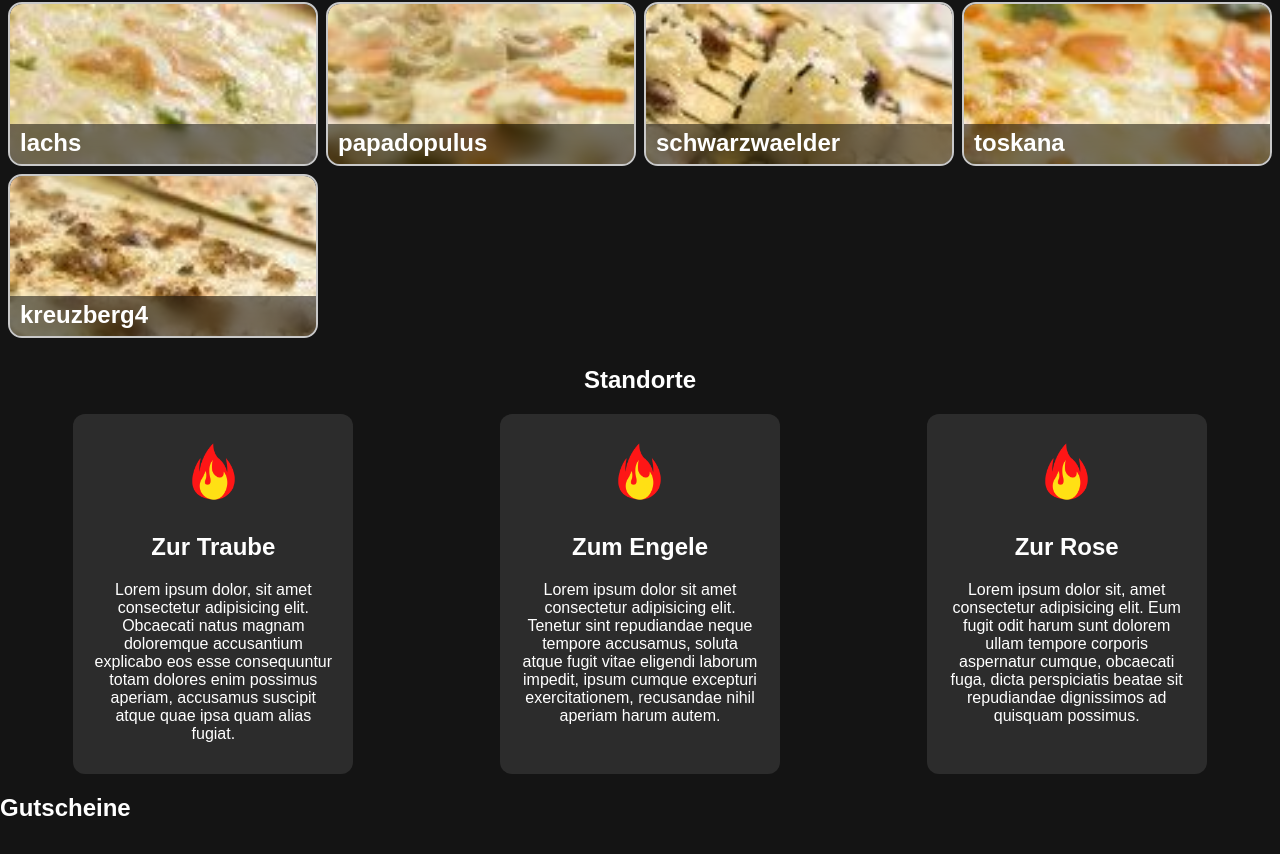
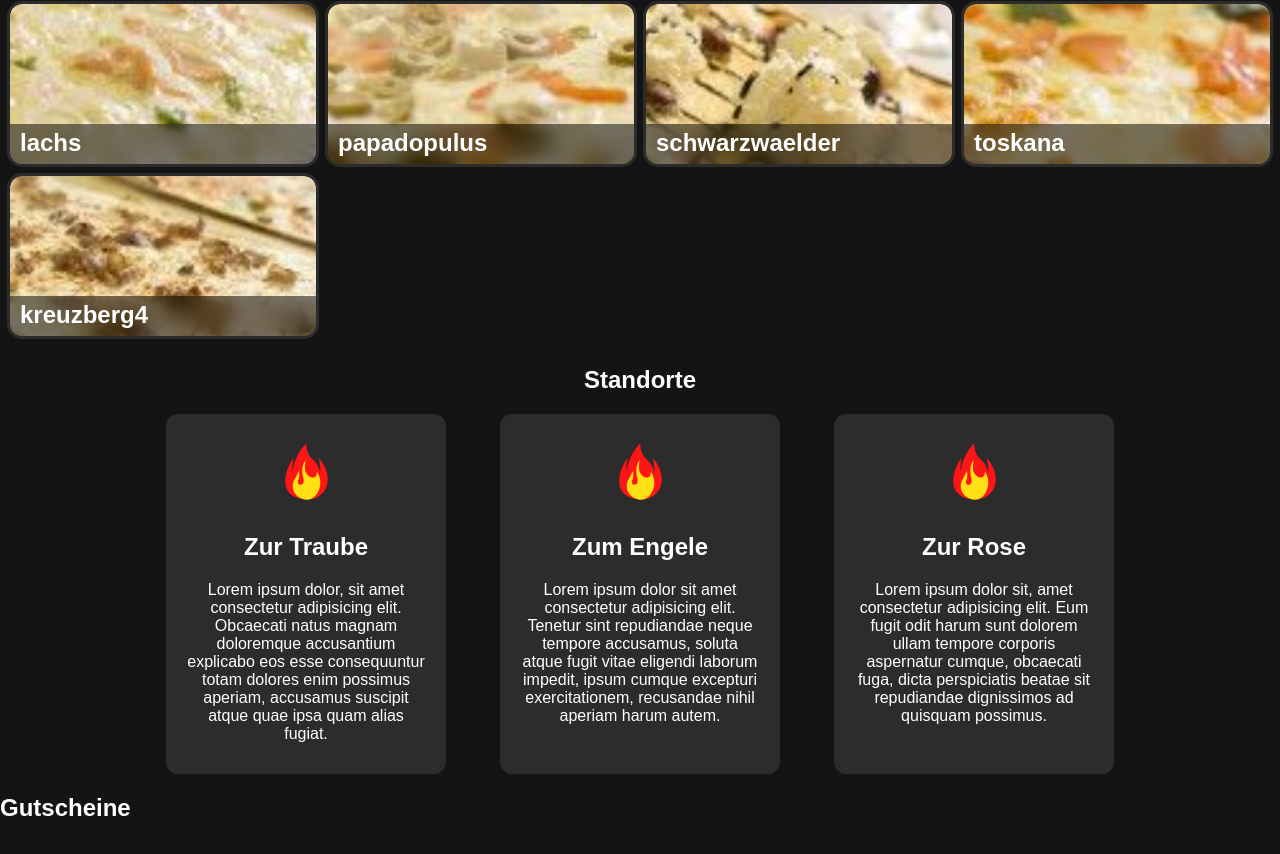
Before and after one commit to rudipsq/restaurant-1, a plain HTML site: page index.html in a window 1280 px wide. Shown: the part 1218-2072 px from the top of the page. Drawn offline with nearby package versions, Linux system fonts and the light colour scheme.

Commit message:
version 3.1

```diff
--- a/index.html
+++ b/index.html
@@ -61,20 +61,20 @@
         <section id="standorte">
             <h1>Standorte</h1>
             <div class="swiper">
-            <div id="stGrid" class="swiper-wrapper">
-                <div class="stGridItem swiper-slide" id="stGridItem1">
+            <div class="swiper-wrapper">
+                <div class="stGridItem swiper-slide">
                     <img class="stGridIcon" src="/img/icon/stTraube.png" alt="Icon Traube">
                     <h2>Zur Traube</h2>
                     <p>Lorem ipsum dolor, sit amet consectetur adipisicing elit. Obcaecati natus magnam doloremque accusantium explicabo eos
                     esse consequuntur totam dolores enim possimus aperiam, accusamus suscipit atque quae ipsa quam alias fugiat.</p>
                 </div>
-                <div class="stGridItem swiper-slide" id="stGridItem2">
+                <div class="stGridItem swiper-slide">
                     <img class="stGridIcon" src="/img/icon/stEngele.png" alt="Icon Engele">
                     <h2>Zum Engele</h2>
                     <p>Lorem ipsum dolor sit amet consectetur adipisicing elit. Tenetur sint repudiandae neque tempore accusamus, soluta atque
                     fugit vitae eligendi laborum impedit, ipsum cumque excepturi exercitationem, recusandae nihil aperiam harum autem.</p>
                 </div>
-                <div class="stGridItem swiper-slide" id="stGridItem3">
+                <div class="stGridItem swiper-slide">
                     <img class="stGridIcon" src="/img/icon/stRose.png" alt="Icon Rose">
                     <h2>Zur Rose</h2>
                     <p>Lorem ipsum dolor sit, amet consectetur adipisicing elit. Eum fugit odit harum sunt dolorem ullam tempore corporis
--- a/scripts/index.js
+++ b/scripts/index.js
@@ -104,7 +104,7 @@ function initializeSwiper() {
     centeredSlides: true,
     slidesPerView: "auto",
     coverflowEffect: {
-      rotate: 0,
+      rotate: 10,
       stretch: 0,
       depth: 100,
       modifier: 2,
@@ -137,7 +137,7 @@ function destroySwiper() {
 
 // Check window width initially and on resize
 function checkWindowWidth() {
-  if (window.innerWidth < 941) {
+  if (window.innerWidth < 951) {
     // If the window width is under 941, initialize Swiper
     initializeSwiper();
   } else {
@@ -169,4 +169,4 @@ window.addEventListener("resize", debounce(function () {
   if (swiper !== null) {
     swiper.update();
   }
-}, 250));
+}, 200));
--- a/stylesheets/index.css
+++ b/stylesheets/index.css
@@ -144,14 +144,9 @@ section {
 
 
 
-/* #speisen {
-    width: 100%;
-} */
 
 #speisen #spContainer {
     padding: 10px;
-
-    /* width: calc(100% - 20px); */
     display: grid;
     grid-template-columns: repeat(auto-fill, minmax(260px, 1fr));
 
@@ -166,15 +161,14 @@ section {
     background-position: center;
 
     padding-top: 120px;
-    outline-color: rgb(201, 201, 201);
+    outline-color: rgb(44, 44, 44);
     outline-style: solid;
-    outline-width: 2px;
+    outline-width: 3px;
 }
 
 #speisen .spProductTextcontainer {
     background-color: rgba(0, 0, 0, 0.5);
     backdrop-filter: blur(10px);
-    /* width: 100%; */
     height: 35px;
 
     border-radius: 0 0 12px 12px;
@@ -197,15 +191,15 @@ section {
     width: 100%;
 }
 
-@media (min-width: 941px) {
-    #standorte #stGrid {
-        text-align: center;
-        display: grid;
-        justify-items: center;
-    }
+.swiper-pagination-bullet {
+    background-color: white;
+}
 
-    #stGrid {
-        grid-template-columns: repeat(3, 1fr);
+@media (min-width: 951px) {
+    .swiper-wrapper{
+        display: flex;
+        justify-content: center;
+        gap: calc(5% - 10px);
     }
 }
 
```
